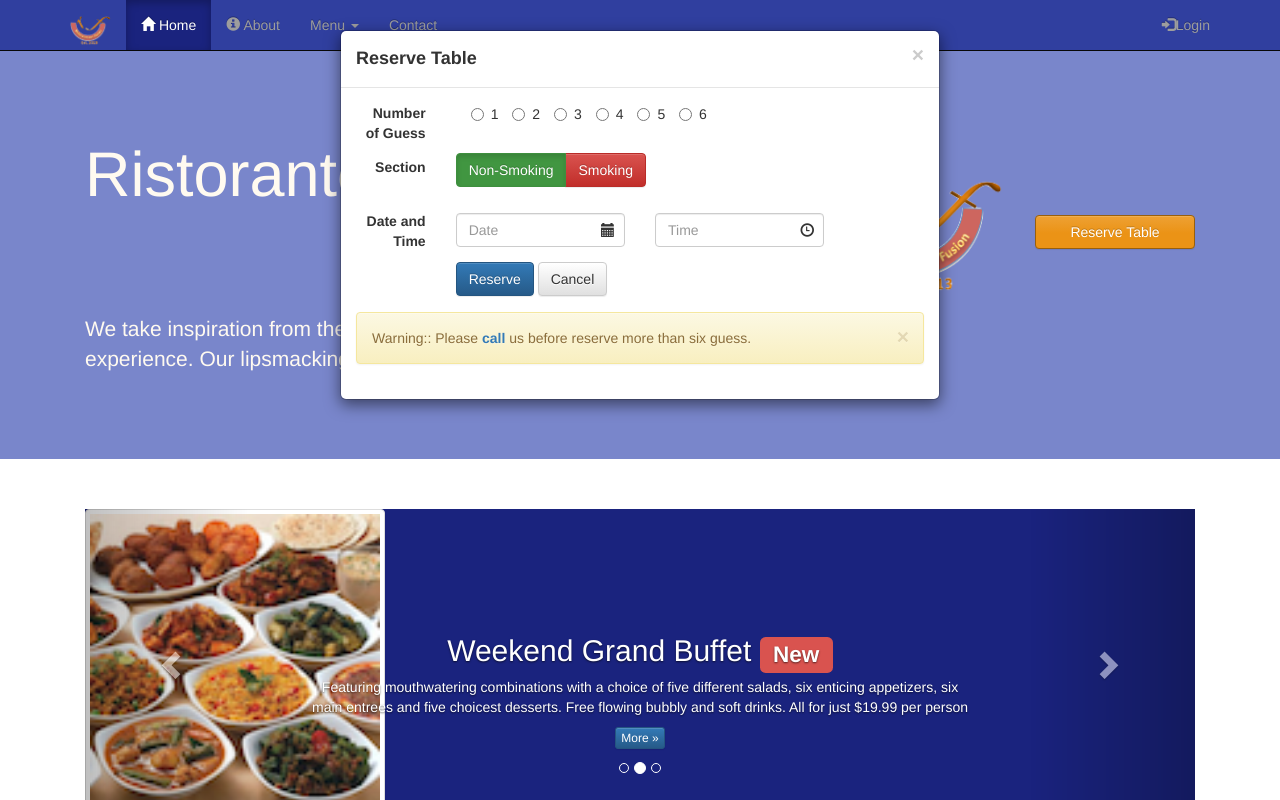
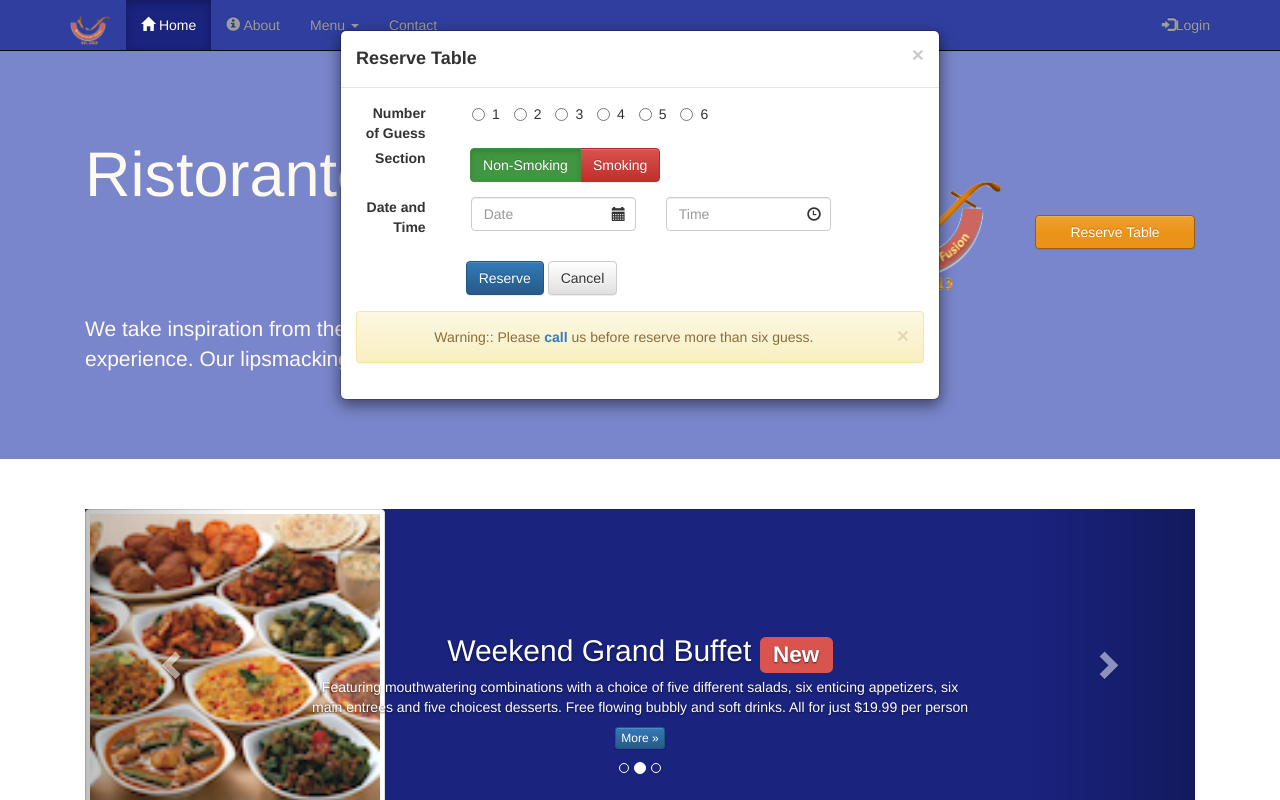
Before and after one commit to jenndhemus/conFusion, a plain HTML site: page index.html in a window 1280 px wide. Both pictures are taken after a click on the button "Reserve Table". Shown: the top 800 px of the page. Drawn offline with nearby package versions, Linux system fonts and the light colour scheme.

Commit message:
added content into row

```diff
--- a/index.html
+++ b/index.html
@@ -126,6 +126,136 @@
           </div>
 
         </div>
+
+
+
+
+        <!--Row containing Reserve table info-->
+
+     <div  id = "reserve-table"  class = "modal fade in"  data-backdrop = "false" >
+          <div class = "modal-dialog">
+            <!--modal content-->
+            <div class = "modal-content">
+              <!--Modal Header-->
+              <div class= "modal-header">
+                <button type = "button" class = "close" data-dismiss = "modal" data-backdrop="false">&times;</button>
+                <h4 class = "modal-title"><strong>Reserve Table</strong></h4>
+              </div>
+              <!---Modal Body-->
+              <div class = "modal-body">
+                <div class = "row">
+                    <div class =" container col-xs-12 text-center">
+
+                         <div class = "row">
+                            <label class = "col-xs-12 col-sm-2" align = "right">Number of Guess</label>
+                          <form class ="col-xs-12 col-sm-6" >
+
+                                   <label class="radio-inline"> <input type="radio" name="one">1</label>
+                                   <label class="radio-inline"><input type="radio" name="two">2</label>
+                                   <label class="radio-inline"><input type="radio" name="three">3</label>
+                                   <label class="radio-inline"><input type="radio" name="four">4</label>
+                                   <label class="radio-inline"><input type="radio" name="two">5</label>
+                                   <label class="radio-inline"><input type="radio" name="two">6</label>
+                            </form>
+
+
+                         </div>
+                          <div class = "row">
+                            <label class = "col-xs-12 col-sm-2" align = "right">Section</label>
+                            <div class = "form-group col-xs-12 col-sm-5">
+
+                              <div class="btn-group" data-toggle="buttons">
+                                <label class="btn btn-success active">
+                                  <input type="radio" name="options" id="Non-Smoking" autocomplete="off" checked>Non-Smoking
+                                </label>
+                                <label class="btn btn-danger">
+                                  <input type="radio" name="options" id="Smooking" autocomplete="off">Smoking
+                                </label>
+                              </div>
+
+                            </div>
+
+                         </div>
+                         <div  class = "row">
+                            <label class ="col-xs-12 col-sm-2" align = "right">Date and Time</label>
+                                 <div class = "form-group col-sm-10">
+
+                                    <div class = "col-xs-12 col-sm-5">
+                                      <div class="form-group has-feedback ">
+                                          <span class="glyphicon glyphicon-calendar form-control-feedback" aria-hidden="true"></span>
+                                          <input type="text" class="form-control" placeholder ="Date" >
+                                      </div>
+                                    </div>
+
+                                    <div class = "col-xs-12 col-sm-5 ">
+                                      <div class="form-group has-feedback ">
+                                        <span class="glyphicon glyphicon-time form-control-feedback" aria-hidden="true"></span>
+                                        <input type="text" class="form-control" placeholder="Time" >
+                                      </div>
+                                   </div>
+                                 </div>
+
+
+                         </div>
+
+
+                           <div class ="row col-xs-12 col-sm-12 col-sm-offset-2" align = "left">
+                            <button type="button" class="btn btn-primary" align ="left">Reserve</button>
+                            <button type="button" class="btn btn-default"
+                              data-dismiss = "modal">Cancel</button>
+
+
+
+
+                          </div>
+                          <p style = "padding:20px;"></p>
+
+                           <div class="alert alert-warning alert-dismissible" role="alert">
+                              <button type="button" class="close" data-dismiss="alert" aria-label="Close"><span aria-hidden="true">&times;</span></button>
+                              Warning:: Please<strong> <a  href ="tel:799879898" >call</a></strong> us before reserve more than six guess.
+                          </div>
+
+
+                  </div>
+
+
+                 <div class ="container col-xs-12 col-sm-8 ">
+             <!--radio buttons-->
+
+
+              <!--secntion-->
+
+
+           <!--date and time-->
+
+             <!--reserve table button-->
+
+             <!--reserve and cancel-->
+
+
+            </div> <!--end of row contianer of body-->
+
+
+
+             </div> <!--END colum for FORM to hold radio buttons and Date picker alert and reserve button-->
+             <!--dismiss alert-->
+
+
+
+
+
+          </div>
+
+
+
+           </div>
+
+
+
+
+              </div>
+
+            </div>
 
     <header class = "jumbotron">
 
@@ -326,117 +456,6 @@
             </div>
         </div>
 
-        <!--Row containing Reserve table info-->
-
-     <div  id = "reserve-table"  class = "modal fade in"  data-backdrop="false" >
-          <div class = "modal-dialog">
-            <!--modal content-->
-            <div class = "modal-content">
-              <!--Modal Header-->
-              <div class= "modal-header">
-                <button type = "button" class = "close" data-dismiss = "modal" data-backdrop="false">&times;</button>
-                <h4 class = "modal-title"><strong>Reserve Table</strong></h4>
-              </div>
-              <!---Modal Body-->
-              <div class = "modal-body">
-                <div class = "row">
-                    <div class =" container col-xs-12 col-sm-2 text-center">
-
-                         <div class = "row">
-                            <label class = "col-xs-12" align = "right">Number of Guess</label>
-                            <p style="padding:22px;"></p>
-                         </div>
-                          <div class = "row">
-                            <label class = "col-xs-12" align = "right">Section</label>
-                            <p style="padding:22px;"></p>
-                         </div>
-                         <div  class = "row">
-                            <label class ="col-xs-12" align = "right">Date and Time</label>
-                         </div>
-                  </div>
-
-
-                 <div class ="container col-xs-12 col-sm-8 ">
-                <form class ="col-xs-12 col-sm-12" >
-
-                       <label class="radio-inline"> <input type="radio" name="one">1</label>
-                       <label class="radio-inline"><input type="radio" name="two">2</label>
-                       <label class="radio-inline"><input type="radio" name="three">3</label>
-                       <label class="radio-inline"><input type="radio" name="four">4</label>
-                       <label class="radio-inline"><input type="radio" name="two">5</label>
-                       <label class="radio-inline"><input type="radio" name="two">6</label>
-                </form>
-                <p style="padding:20px;"></p>
-
-
-              <div class = "row col-xs-12 col-sm-12">
-
-              <div class="btn-group" data-toggle="buttons">
-                <label class="btn btn-success active">
-                  <input type="radio" name="options" id="Non-Smoking" autocomplete="off" checked>Non-Smoking
-                </label>
-                <label class="btn btn-danger">
-                  <input type="radio" name="options" id="Smooking" autocomplete="off">Smoking
-                </label>
-              </div>
-
-              </div>
-
-              <p style = "padding: 25px;"></p>
-
-
-                <div class = "row">
-
-                <div class = "col-xs-12 col-sm-6">
-                  <div class="form-group has-feedback ">
-                      <span class="glyphicon glyphicon-calendar form-control-feedback" aria-hidden="true"></span>
-                      <input type="text" class="form-control" placeholder ="Date" >
-                  </div>
-                </div>
-
-                <div class = "col-xs-12 col-sm-6">
-                  <div class="form-group has-feedback ">
-                    <span class="glyphicon glyphicon-time form-control-feedback" aria-hidden="true"></span>
-                    <input type="text" class="form-control" placeholder="Time" >
-                  </div>
-               </div>
-             </div>
-
-             <!--reserve table button-->
-
-               <div class ="row col-xs-12 col-sm-7">
-                <button type="button" class="btn btn-primary" align ="left">Reserve</button>
-                <button type="button" class="btn btn-default" align ="left"
-                  data-dismiss = "modal">Cancel</button>
-
-
-               </div>
-               <p style = "padding:20px;"></p>
-
-
-            </div> <!--end of row contianer of body-->
-
-
-
-             </div> <!--END colum for FORM to hold radio buttons and Date picker alert and reserve button-->
-             <!--dismiss alert-->
-
-                  <div class="alert alert-warning alert-dismissible" role="alert">
-                      <button type="button" class="close" data-dismiss="alert" aria-label="Close"><span aria-hidden="true">&times;</span></button>
-                      Warning:: Please<strong> <a  href ="tel:799879898" >call</a></strong> us before reserve more than six guess.
-                 </div>
-                </div>
-
-
-
-           </div>
-
-
-
-
-              </div>
-
-            </div>
 
 
 
```
Also changed, not shown: img/img/week3-screen-capture.png (added).
